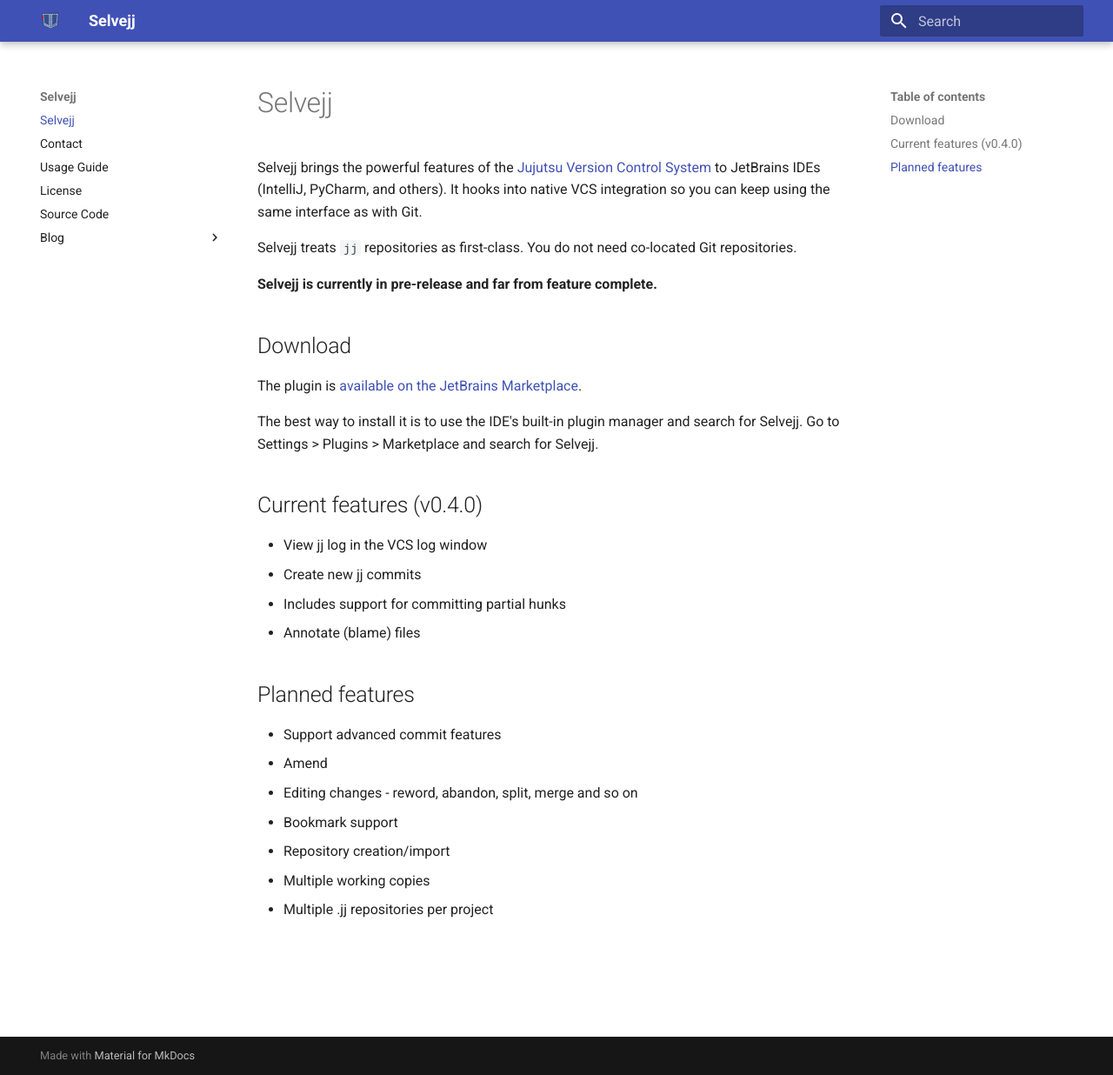
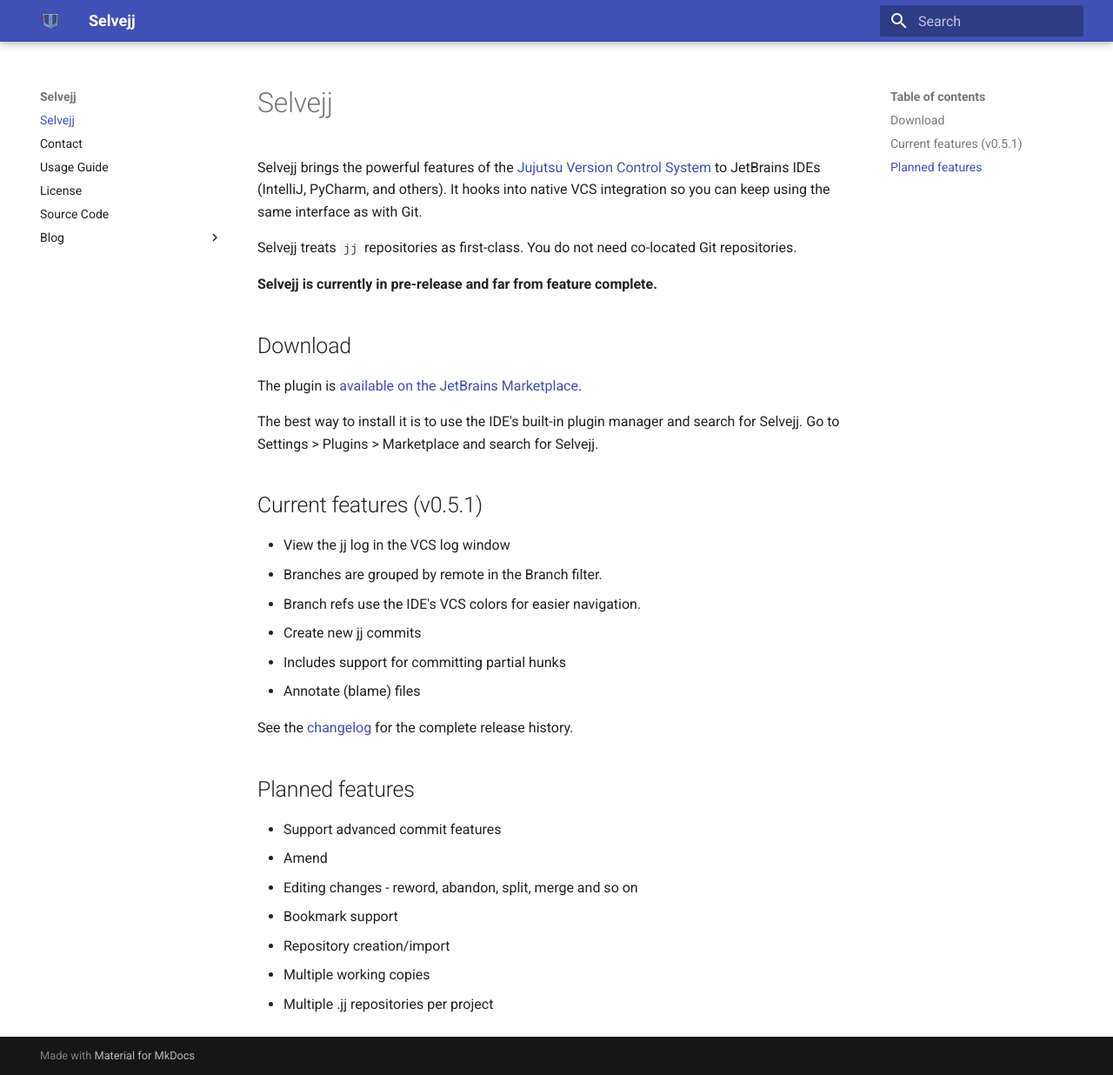
Before and after one commit to selvejj/website, an MkDocs documentation site: the page built from docs/index.md, in a window 1280 px wide and 1236 px high. Shown: the whole window at 87% size. Built offline with MkDocs 1.6.1 and Material for MkDocs 9.7.7, drawn with Linux system fonts in a browser that asks for light colours.

Commit message:
doc updates for new features and new releases

```diff
--- a/docs/index.md
+++ b/docs/index.md
@@ -15,12 +15,16 @@ The plugin is [available on the JetBrains Marketplace](https://plugins.jetbrains
 The best way to install it is to use the IDE's built-in plugin manager and search for Selvejj.
 Go to Settings > Plugins > Marketplace and search for Selvejj.
 
-## Current features (v0.4.0)
+## Current features (v0.5.1)
 
-* View jj log in the VCS log window
+* View the jj log in the VCS log window
+  * Branches are grouped by remote in the Branch filter.
+  * Branch refs use the IDE's VCS colors for easier navigation.
 * Create new jj commits
   * Includes support for committing partial hunks
 * Annotate (blame) files
+
+See the [changelog](changelog.md) for the complete release history.
 
 ## Planned features
 
```
Also changed, not shown: docs/guide.md (+6 -0 lines).
